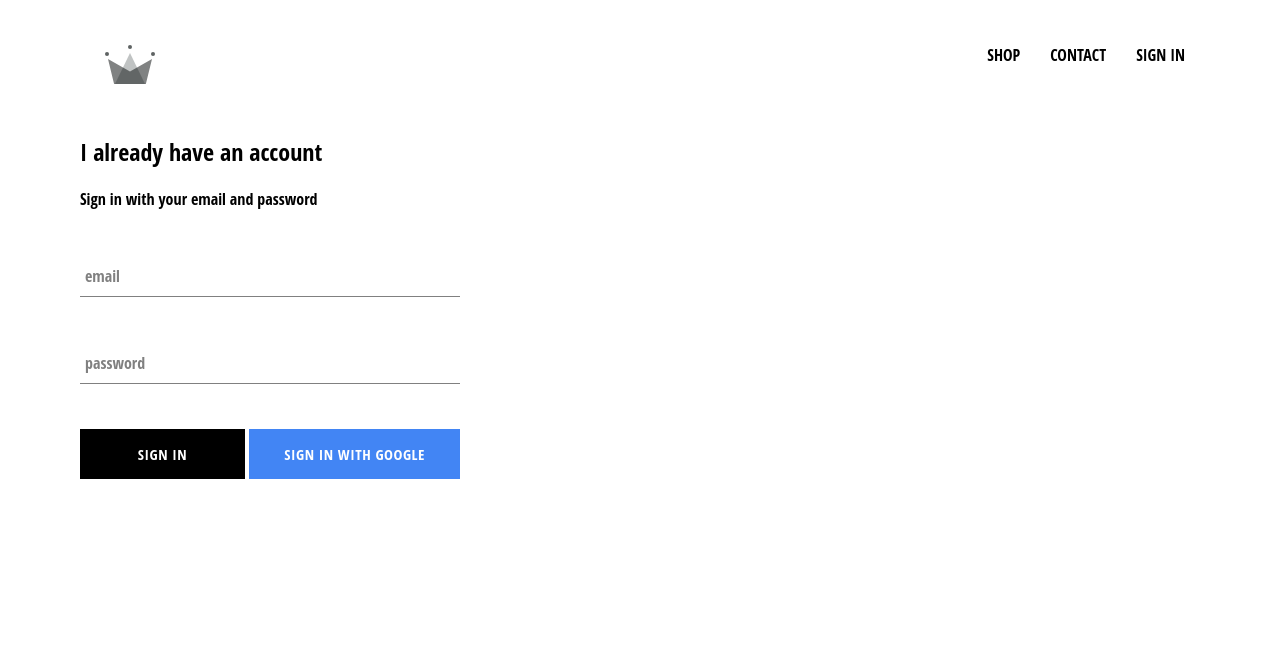
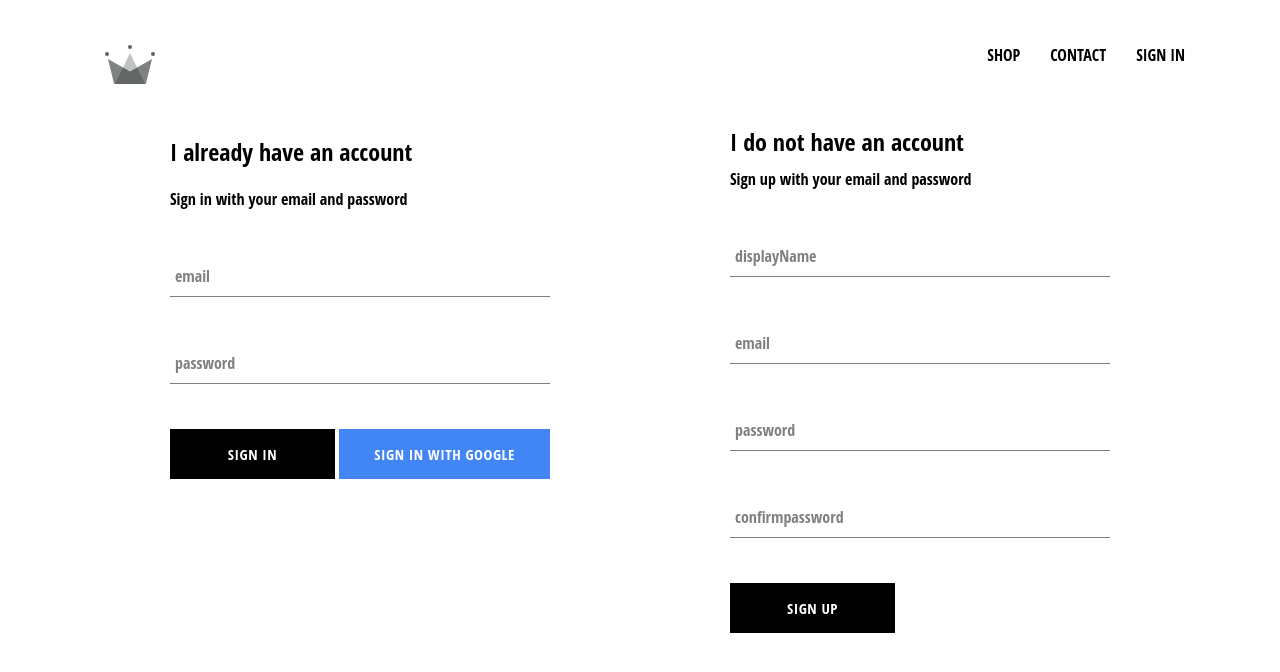
Before and after one commit to fitGeek96/E-commerce-website, a React (Create React App) app: page /signin in a window 1280 px wide. Shown: the top 672 px of the page. Built offline with nearby package versions, Linux system fonts and the light colour scheme; no server answers; the HTML template or start-up script is replaced by a standard one.

Commit message:
implemented firebase utils, included abilty to store new users into our firestore database

```diff
--- a/src/App.js
+++ b/src/App.js
@@ -7,7 +7,8 @@
 import ShopPage from './pages/shop/shop';
 import Header from './components/header/header';
 import SigninSignupPage from './components/signin-signup/signin-signup';
-import {auth} from './firebase/firebase.utils';
+import {auth, createUserProfileDocument} from './firebase/firebase.utils';
+
 
 class App extends Component {
     constructor() {
@@ -20,9 +21,22 @@
     unsubscribeFromAuth = null
 
     componentDidMount() {
-       this.unsubscribeFromAuth = auth.onAuthStateChanged(user => {
-            this.setState({ currentUser: user });
-        })
+        this.unsubscribeFromAuth = auth.onAuthStateChanged(async userAuth => {
+            if(userAuth) {
+                const userRef = await createUserProfileDocument(userAuth);
+
+                userRef.onSnapshot(snapShot => {
+                    this.setState({
+                        currentUser: {
+                            id: snapShot.id,
+                            ...snapShot.data()
+                        }
+                    });
+                });
+            } else {
+                this.setState({ currentUser: userAuth });
+            }
+        });
     }
 
     componentWillUnmount() {
@@ -32,7 +46,7 @@
     render() {
         return (
             <div className="App">
-                <Header currentUser={this.state.currentUser} />
+                <Header currentUser={this.state.currentUser}/>
                 <Switch>
                     <Route exact path='/' component={HomePage}/>
                     <Route exact path='/shop' component={ShopPage}/>
--- /dev/null
+++ b/src/components/sign-up/sign-up.js
@@ -0,0 +1,92 @@
+import React, {Component} from 'react';
+import FormInput from '../form-input/form-input';
+import CustomButton from '../custom-button/custom-button';
+import {auth, createUserProfileDocument} from '../../firebase/firebase.utils';
+
+import './sign-up.styles.scss';
+
+class SignUp extends Component {
+    constructor() {
+        super();
+
+        this.state = {
+            displayName: '',
+            email: '',
+            password: '',
+            confirmpassword: ''
+        }
+    }
+
+    handleSubmit = async e => {
+        e.preventDefault();
+
+        const {displayName, email, password, confirmpassword} = this.state;
+
+        if (password != confirmpassword) {
+            alert('Passwords do not Match');
+            return;
+        }
+
+        try {
+            const {user} = await auth.createUserWithEmailAndPassword(email, password);
+
+            await createUserProfileDocument(user, {displayName});
+
+            this.setState({displayName: '', email: '', password: '', confirmpassword: ''});
+
+        } catch (error) {
+            console.log(error);
+        }
+    }
+
+
+    handleChange = e => {
+        const { name, value } = e.target;
+
+        this.setState({[name] : value});
+    }
+
+    render() {
+        const {displayName, email, password, confirmpassword} = this.state;
+        return (
+            <div className="sign-up">
+                <h2 className="title">I do not have an account</h2>
+                <span>Sign up with your email and password</span>
+                <form className="sign-up-form" onSubmit={this.handleSubmit}>
+                    <FormInput
+                        type="text"
+                        name="displayName"
+                        value={displayName}
+                        onChange={this.handleChange}
+                        label="Name"
+                        required/>
+                    <FormInput
+                        type="email"
+                        name="email"
+                        value={email}
+                        onChange={this.handleChange}
+                        label="Email"
+                        required/>
+                    <FormInput
+                        type="password"
+                        name="password"
+                        value={password}
+                        onChange={this.handleChange}
+                        label="Password"
+                        required/>
+                    <FormInput
+                        type="password"
+                        name="confirmpassword"
+                        value={confirmpassword}
+                        onChange={this.handleChange}
+                        label="Confirm password"
+                        required/>
+                    <CustomButton type='submit'>SIGN UP</CustomButton>
+                </form>
+            </div>
+        );
+    }
+
+}
+
+export default SignUp;
--- /dev/null
+++ b/src/components/sign-up/sign-up.styles.scss
@@ -0,0 +1,9 @@
+.sign-up {
+    display: flex;
+    flex-direction: column;
+    width: 380px;
+
+    .title {
+        margin: 10px 0;
+    }
+}
--- a/src/components/signin-signup/signin-signup.js
+++ b/src/components/signin-signup/signin-signup.js
@@ -1,11 +1,13 @@
 import React, { Component } from 'react'
-import SignIn from '../sign-in/sign-in';
+import SignIn from '../sign-in/sign-in'
+import SignUp from '../sign-up/sign-up'
 import './signin-signup.styles.scss'
 
 
 const SigninSignupPage = () => (
     <div className="signin-signup">
         <SignIn />
+        <SignUp />
     </div>
 )
 
--- a/src/components/signin-signup/signin-signup.styles.scss
+++ b/src/components/signin-signup/signin-signup.styles.scss
@@ -0,0 +1,5 @@
+.signin-signup {
+    display: flex;
+    flex-direction: row;
+    justify-content: space-around;
+}
--- a/src/firebase/firebase.utils.js
+++ b/src/firebase/firebase.utils.js
@@ -9,6 +9,30 @@
     storageBucket: "e-commerce-db-ee5bf.appspot.com",
     messagingSenderId: "955010975913",
     appId: "1:955010975913:web:c2f69759b370dec27381b8"
+}
+
+export const createUserProfileDocument = async (userAuth, additionalData) => {
+    if(!userAuth) return;
+    const userRef = firestore.doc(`users/${userAuth.uid}`)
+    const snapShot = await userRef.get()
+
+    if(!snapShot.exists) {
+        const { displayName, email } = userAuth;
+        const createdAt = new Date();
+
+        try {
+            await userRef.set({
+                displayName,
+                email,
+                createdAt,
+                ...additionalData
+            })
+        } catch (err) {
+            console.log('error creating user', err.message);
+        }
+    }
+
+    return userRef;
 }
 
 firebase.initializeApp(config);
```
